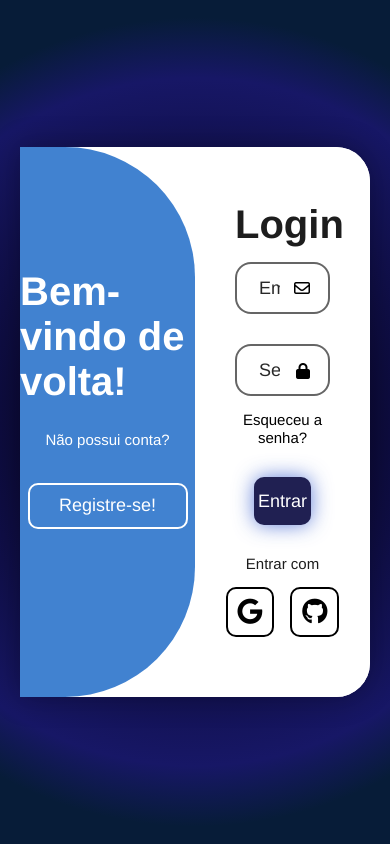
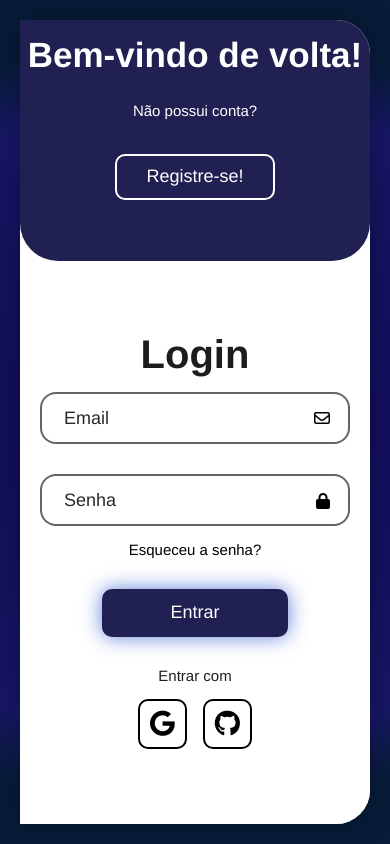
Before and after one commit to IsaacRRS/Skill-Issue, a PHP site: page / in a window 390 px wide. Run offline with PHP 8.4, Linux system fonts and the light colour scheme; some libraries are stand-ins or nearby versions.

Commit message:
📱 - responsividade + fixes

```diff
--- a/telaLogin/styles.css
+++ b/telaLogin/styles.css
@@ -10,7 +10,7 @@ body {
     justify-content: center;
     align-items: center;
     background: rgb(8,6,41);
-    background: radial-gradient(circle, rgba(8,6,41,1) 25%, rgba(23,23,102,1) 74%, rgba(7,28,56,1) 87%);
+    background: radial-gradient(circle, rgb(16, 12, 87) 25%, rgba(23,23,102,1) 74%, rgba(7,28,56,1) 87%);
     min-height: 100vh;
 }
 
@@ -146,6 +146,13 @@ a, i {
     color: black;
 }
 
+.lembre-link a:hover {
+    color: rgb(65, 36, 207);
+}
+.icones a:hover {
+    background: rgba(38, 26, 81, 0.815);
+}
+
 .alterne::before {
     content: '';
     position: absolute;
@@ -154,7 +161,7 @@ a, i {
     left: -250%;
     border-radius: 130px;
     height: 100%;
-    background: rgb(65, 130, 208);
+    background: rgb(32, 32, 82);
     transition: 1.8s ease-in-out;
 }
 
@@ -187,6 +194,10 @@ a, i {
     background: transparent;
     box-shadow: none;
     border: 2px solid rgb(255, 255, 255);
+}
+
+.botao:hover {
+    background: rgb(24, 14, 89);
 }
 
 .painel.painel-login {
@@ -225,3 +236,82 @@ a, i {
     color: black;
     padding-top: 2px;
 }
+
+@media screen and (max-width: 650px) {
+
+    .caixa {
+        height: calc(100vh - 40px);
+    }
+
+    .form-login {
+        bottom: 0;
+        height: 70%;
+        width: 100%;
+    }
+
+    .alterne:before {
+        left: 0;
+        border-radius: 20vw;
+        width: 100%;
+        top: -270%;
+        height: 300%;
+    }
+
+    .painel {
+        width: 100%;
+        height: 30%;
+    }
+
+    .painel.painel-registro {
+        top: 0;
+    }
+
+    .painel.painel-login {
+        bottom: 0;
+        right: -80%;
+    }
+
+    .caixa.ativado .alterne::before {
+        top: 70%;
+        left: 0;
+    }
+
+    .caixa.ativado .painel.painel-registro {
+        left: 0;
+        top: -30%;
+    }
+
+    .caixa.ativado .painel.painel-login {
+        bottom: 0;
+    }
+
+    .caixa.ativado .form-login {
+        right: 0;
+        bottom: 30%;
+    }
+
+    #iconeSENHA {
+        padding-top: 3px;
+    }
+
+}
+
+@media screen and (max-width: 400px) {
+
+    .form-login {
+        padding: 20px;
+    }
+
+    .painel h1 {
+        font-size: 35px;
+    }
+
+    .alterne::before {
+        border-radius: 38px;
+    }
+
+    #iconeSENHA {
+        padding-top: 3px;
+    }
+
+}
```
